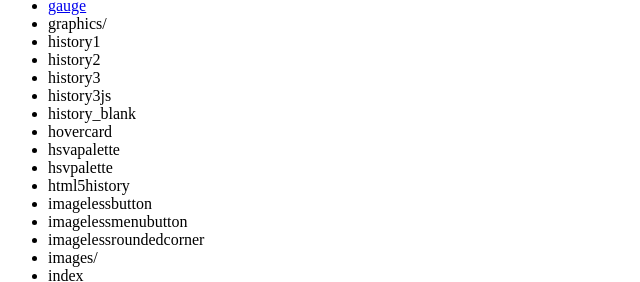
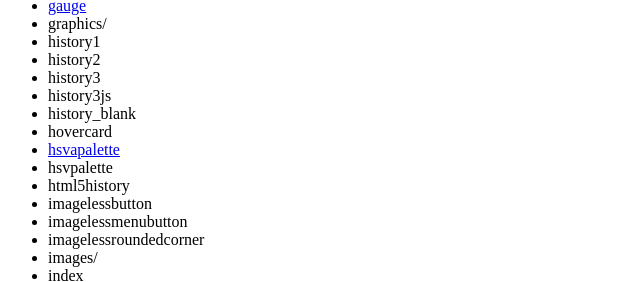
Before and after one commit to hhutch/cljs-closure-demos, a plain HTML site: page index.html in a window 1280 px wide. Shown: the part 929-1211 px from the top of the page, 0-640 px from the left. Drawn offline with Linux system fonts and the light colour scheme.

Commit message:
update with hsvapalette demo

```diff
--- a/index.html
+++ b/index.html
@@ -68,7 +68,7 @@
 	  <li><a class="demo inactive" href="history3js">history3js</a></li>
 	  <li><a class="demo inactive" href="history_blank">history_blank</a></li>
 	  <li><a class="demo inactive" href="hovercard">hovercard</a></li>
-	  <li><a class="demo inactive" href="hsvapalette">hsvapalette</a></li>
+	  <li><a class="demo" href="hsvapalette">hsvapalette</a></li>
 	  <li><a class="demo inactive" href="hsvpalette">hsvpalette</a></li>
 	  <li><a class="demo inactive" href="html5history">html5history</a></li>
 	  <li><a class="demo inactive" href="imagelessbutton">imagelessbutton</a></li>
```
